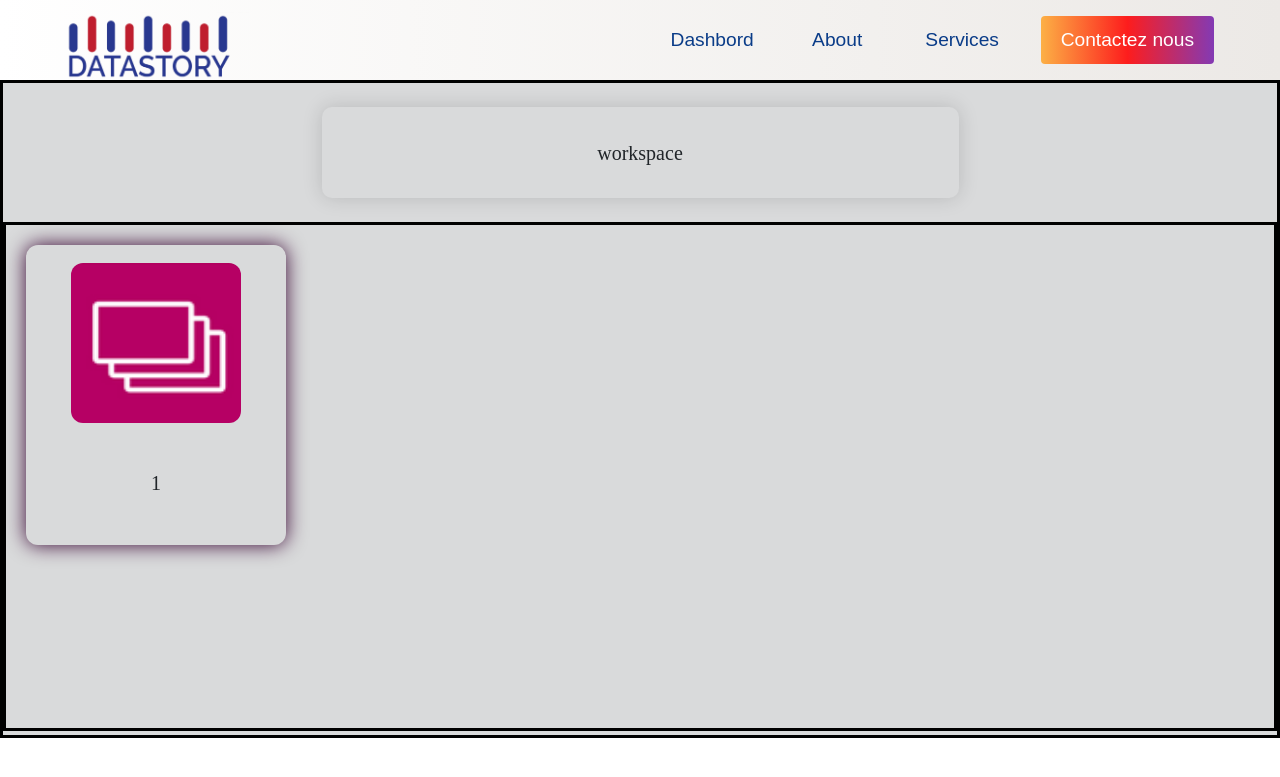
After one commit to yassineboujrada/Embded_PowerBi_reports, a Flask app: template templates/Dashbord.html in a window 1280 px wide. The commit adds this page. Shown: the top 777 px of the page. Run offline with Flask 2, Linux system fonts and the light colour scheme; the template is opened without the code that fills it: most values are stand-ins (such as "Sample title", 1, 10 or a date in 2020).

Commit message:
day 3 dashbord now i can show the report and work space i just need to maked look good and download files

```diff
--- a/Power_bi_functions.py
+++ b/Power_bi_functions.py
@@ -58,7 +58,6 @@ class Authentification_for_PowerBI:
     def show_workspace(self):
         work_space=[]
         for i in self.get_workspace_informations()['value']:
-            # work_space.update({i['name']:i['id']})
             work_space.append([i['name'],i['id']])
         return work_space
 
--- a/app.py
+++ b/app.py
@@ -27,6 +27,11 @@ def login_in():
 @app.route("/dashbord",methods=["POST","GET"])
 def home():
     X=Authentification_for_PowerBI().show_workspace()
+    # if request.method == "POST":
+    #     qtc_data = request.json.get_json()
+    #     print("kkkrkr",qtc_data)
+
+
     # data_workspace=Authentification_for_PowerBI().show_workspace()
     # h=Authentification_for_PowerBI().hh()
     # if request.method == "GET":
@@ -35,28 +40,40 @@ def home():
     # val = request.json.get("c_check")
     # print(val)
     # return jsonify({"data": {"val": val}})
+    return render_template("Dashbord.html",d=X)#,data_workspace=data_workspace,report_in_workspace=report_in_workspace)
+global reports
 
-    return render_template("Show_Dashbord.html",d=X)#,data_workspace=data_workspace,report_in_workspace=report_in_workspace)
+@app.route('/dashbord/<string:work_id>')
+def workspace(work_id):
 
-@app.route('/dashbord/<string:page_id>')
+    workspace_id=work_id
+    reports=Authentification_for_PowerBI().get_report_from_workspace(workspace_id)['value']
+
+    # X=Authentification_for_PowerBI().show_workspace()
+    # h=Authentification_for_PowerBI().get_report_from_workspace(page_id)['value']
+    # l=h[0]['embedUrl']+'&autoAuth=true&ctid=a23b80fb-03cf-48e7-b7ea-4a9094cff16c'
+    # pprint(h)
+    return render_template('report.html',reports=reports,workspace_id=workspace_id)
+
+@app.route('/dashbord/<string:work_id>/<string:report_id>')
+def report_show(work_id,report_id):
+    work_space=work_id
+    report_id=report_id
+    i=reports
+    return f'<h1>{work_space}<br>{report_id}<br>{i}</h1>'
+
+@app.route('/dashboord/<string:page_id>')
 def page(page_id):
     X=Authentification_for_PowerBI().show_workspace()
-    # h=Authentification_for_PowerBI().get_report_from_workspace(page_id)['value']
+    h=Authentification_for_PowerBI().get_report_from_workspace(page_id)['value']
+    l=h[0]['embedUrl']+'&autoAuth=true&ctid=a23b80fb-03cf-48e7-b7ea-4a9094cff16c'
     # pprint(h)
-    return render_template("Show_Dashbord.html",d=X)#,h=h)
+    if request.method == "GET":
+        qtc_data = request.get_json()
+        print("kkkrkr",qtc_data)
+        return render_template("Show_Dashbord.html",d=X,h=h,l=l)
 
-# from flask_restful import Api, Resource
-# api =   Api(app)
-
-# class returnjson(Resource):
-#     def get(self):
-#         data={
-#             "Modules": 15,
-#             "Subject": "Data Structures and Algorithms"
-#         }
-#         return data
-
-# api.add_resource(returnjson,'/returnjson')
+    return render_template('Show_Dashbord.html',d=X,h=h,l=l)
 
 if "__main__"==__name__:
     app.run(debug=True,port=3000)
--- a/static/design/style.css
+++ b/static/design/style.css
@@ -199,16 +199,91 @@ background: linear-gradient(to right, #FFFFFF, #ECE9E6); /* W3C, IE 10+/ Edge, F
 /**************************************************************
 *                  dashbord part disgn                        *
 **************************************************************/
-
+.name_workspace{
+  height: 14%;
+  display: flex;
+  align-items: center;
+  justify-content: center;
+  font-size: 20px;
+  font-family: Century Gothic;
+  width: 50%;
+  margin-left: 25%;
+  box-shadow: 0 0 20px rgba(0, 0, 0, 0.15);
+  border-radius: 10px;
+}
 
 .dashbord_parent{
   border : 3px solid black;
   height: 658px;
-  display: flex;
   /* background: #232526; */
   background: #d9dadb;
 }
+/************************* part for workspace **************************/
+.all_report_of_current_work{
+  height: 78%;
+  overflow-y: auto;
+  display: grid;
+  grid-template-columns: 1fr 1fr 1fr 1fr;
+  border: solid black;
+}
 
+.workspace,.report{
+  width: 260px;
+  height: 300px;
+  display: grid;
+  align-items: center;
+  justify-content: center;
+  border-radius: 12px;
+  box-shadow: 0 0 20px #370432;
+  margin-left: 20px;
+  margin-top: 20px;
+  cursor: pointer;
+}
+
+.workspace_icon{
+  width: 170px;
+  height: 160px;
+  border-radius: 12px;
+  margin-left: 10px;
+}
+.title_of_workspace{
+  width: 210px;
+  height: 50px;
+  display: flex;
+  justify-content: center;
+  align-items: center;
+  margin-bottom: 20px;
+  font-size: 20px;
+  font-family: Calisto MT;
+  cursor: pointer;
+}
+/************************* part for workspace *************************/
+.all_report_of_current_repport{
+  width: 100%;
+  height: 100%;
+  overflow-y: auto;
+  display: grid;
+  grid-template-columns: 1fr 1fr 1fr 1fr;
+  /* justify-content: space-evenly;
+  align-items: center; */
+  border: solid black;
+}
+
+.pbi_icon{
+  width: 160px;
+  height: 150px;
+  border-radius: 12px;
+  margin-left: 11px;
+}
+
+.report{
+  width: 210px;
+  height: 260px;
+  box-shadow: 0 0 10px #9f8607;
+  background: #dddddd;
+}
+
+/************************* hhh *************************/
 .show_workspace_data{
   border : 3px solid black;
   width: 20vw;
--- /dev/null
+++ b/templates/Dashbord.html
@@ -0,0 +1,24 @@
+{% extends "base.html" %}
+{% block content %}
+
+<!-- <div class="show_report_graphe" ><br> -->
+<div class="dashbord_parent"><br>
+    <div class="name_workspace">
+        workspace
+    </div><br>
+    <div class="all_report_of_current_work">
+        {% for i in d%}
+            <div class="workspace" onclick="location='/dashbord/{{i[1]}}'">
+
+                <div class="workspace_icon">
+                    <img class="workspace_icon" src="{{url_for('static',filename='pictures/workspace.png')}}">
+                </div>
+
+                <div class="title_of_workspace">
+                        {{i[0]}}
+                </div>
+            </div>
+        {% endfor %}
+    </div>
+</div>
+{% endblock content %}
--- /dev/null
+++ b/templates/Show_report.html
@@ -0,0 +1,4 @@
+{% extends "base.html" %}
+{% block content %}
+
+{% endblock content %}
--- a/templates/base.html
+++ b/templates/base.html
@@ -38,13 +38,13 @@
         </div>
       </nav>
 
-      <div class="dashbord_parent">
-        <div class="show_workspace_data">
+
+        <!-- <div class="show_workspace_data">
           <p>My Workspaces:</p>
             {% for i in d %}
               <button onclick="location='/dashbord/{{i[1]}}'" >{{ i[0] }}</button><br>
             {% endfor %}
-        </div>
+        </div> -->
         {% block content %}
         {% endblock content %}
       </div>
```
Also changed, not shown: other parts of static/design/style.css (+65 -16 lines), templates/Show_Dashbord.html (+44 -28 lines), templates/report.html (added, +26 -0 lines), static/pictures/download.svg (added), static/pictures/share.svg (added), static/pictures/workspace.png (added), 1 other file.
